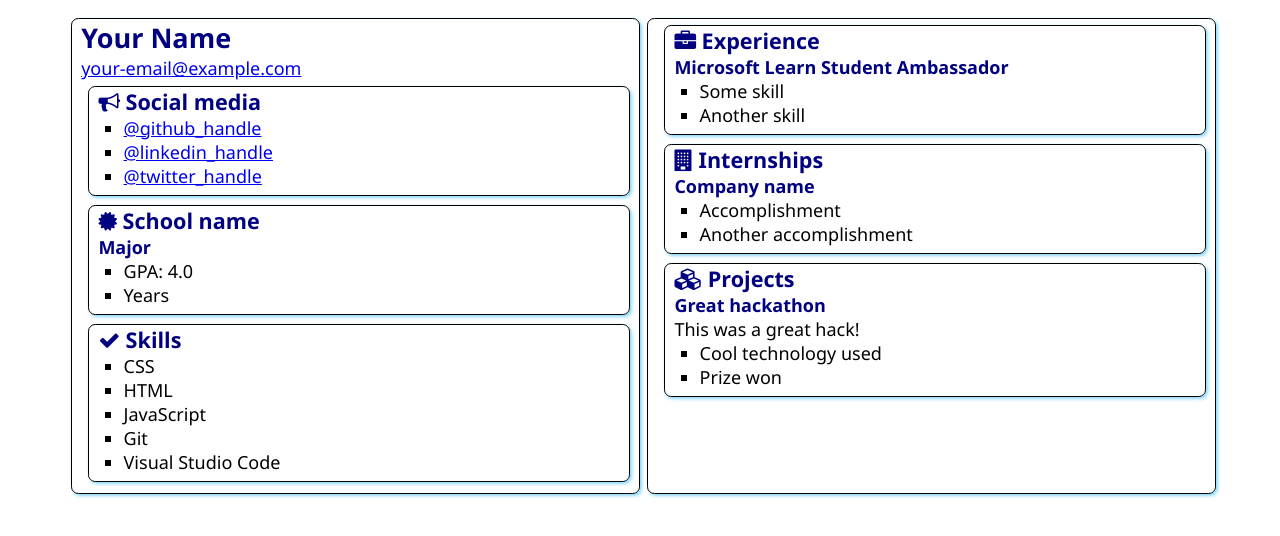
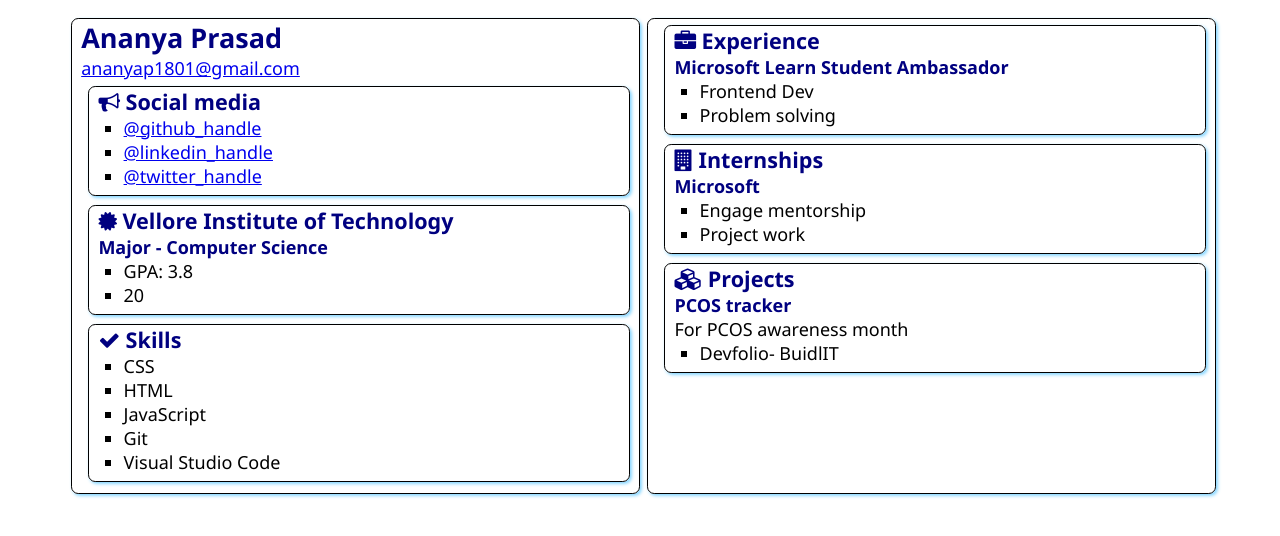
Before and after one commit to ananyap18/SATechnicalOnboarding, a plain HTML site: page src/index.html in a window 1280 px wide. Drawn offline with Linux system fonts and the light colour scheme.

Commit message:
Update index.html
added values

```diff
--- a/src/index.html
+++ b/src/index.html
@@ -12,8 +12,8 @@
 <body>
     <main>
         <article class="box">
-            <h1>Your Name</h1>
-            <div><a href="mailto:your.email@example.com">your-email@example.com</a></div>
+            <h1>Ananya Prasad</h1>
+            <div><a href="mailto:your.email@example.com">ananyap1801@gmail.com</a></div>
 
             <section class="box">
                 <h2>
@@ -21,9 +21,9 @@
                     Social media
                 </h2>
                 <ul>
-                    <li><a href="https://github.com/<handle>">@github_handle</a></li>
-                    <li><a href="https://linkedin.com/in/<handle>">@linkedin_handle</a></li>
-                    <li><a href="https://twitter.com/<handle>">@twitter_handle</a></li>
+                    <li><a href="https://github.com/ananyap18">@github_handle</a></li>
+                    <li><a href="https://linkedin.com/in/ananyaprasad2307">@linkedin_handle</a></li>
+                    <li><a href="https://twitter.com/_ananyaprasad">@twitter_handle</a></li>
                 </ul>
             </section>
 
@@ -31,12 +31,12 @@
                 <div class="education">
                     <h2>
                         <i class="fa fa-certificate" aria-hidden="true"></i>
-                        School name
+                        Vellore Institute of Technology
                     </h2>
-                    <h3>Major</h3>
+                    <h3>Major - Computer Science</h3>
                     <ul>
-                        <li>GPA: 4.0</li>
-                        <li>Years</li>
+                        <li>GPA: 3.8</li>
+                        <li>20</li>
                     </ul>
                 </div>
             </section>
@@ -63,8 +63,8 @@
                 </h2>
                 <h3>Microsoft Learn Student Ambassador</h3>
                 <ul>
-                    <li>Some skill</li>
-                    <li>Another skill</li>
+                    <li>Frontend Dev</li>
+                    <li>Problem solving</li>
                 </ul>
             </section>
             <section class="box">
@@ -73,10 +73,10 @@
                     Internships
                 </h2>
 
-                <h3>Company name</h3>
+                <h3>Microsoft</h3>
                 <ul>
-                    <li>Accomplishment</li>
-                    <li>Another accomplishment</li>
+                    <li>Engage mentorship</li>
+                    <li>Project work</li>
                 </ul>
             </section>
             <section class="box">
@@ -85,11 +85,10 @@
                     Projects
                 </h2>
 
-                <h3>Great hackathon</h3>
-                <div>This was a great hack!</div>
+                <h3>PCOS tracker</h3>
+                <div>For PCOS awareness month</div>
                 <ul>
-                    <li>Cool technology used</li>
-                    <li>Prize won</li>
+                    <li>Devfolio- BuidlIT</li>
                 </ul>
             </section>
         </article>
```
